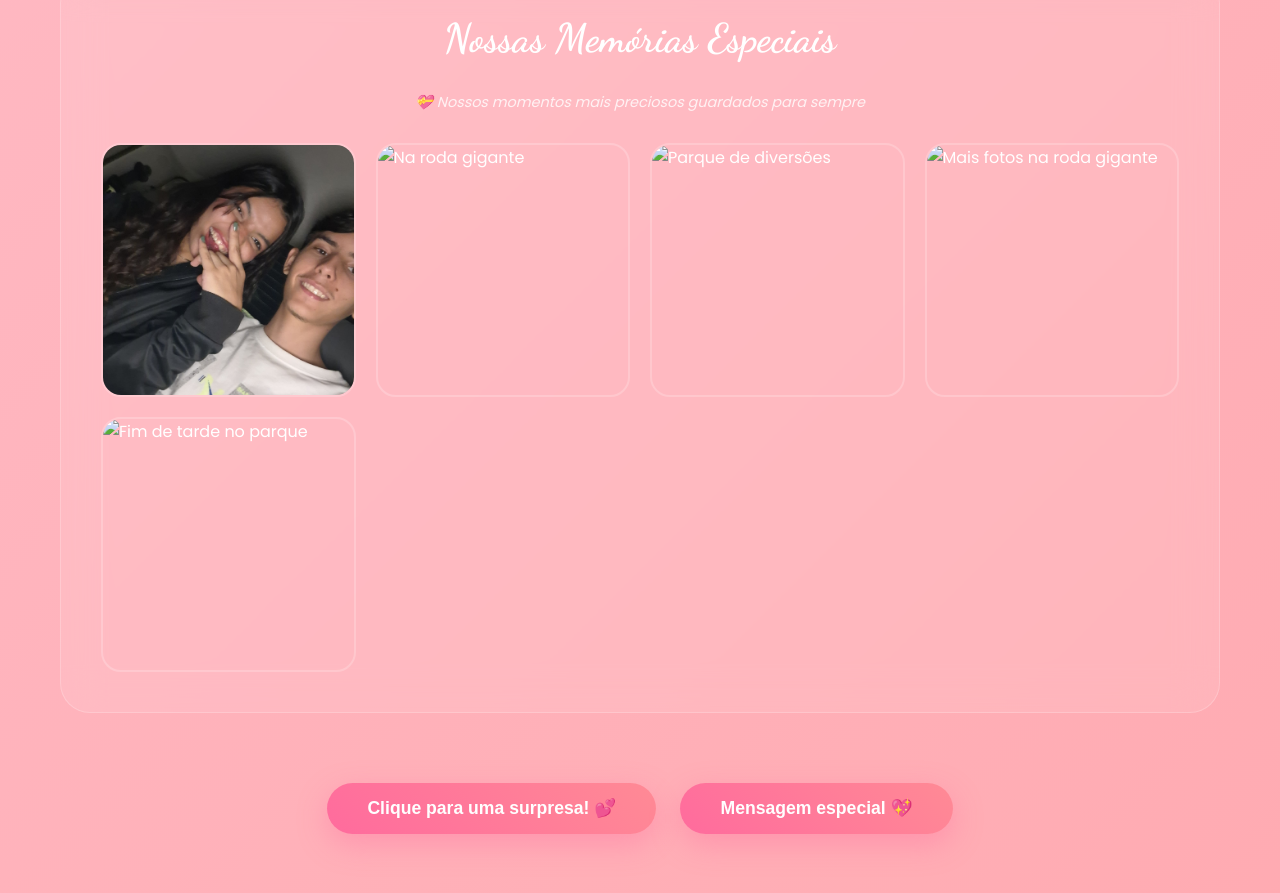
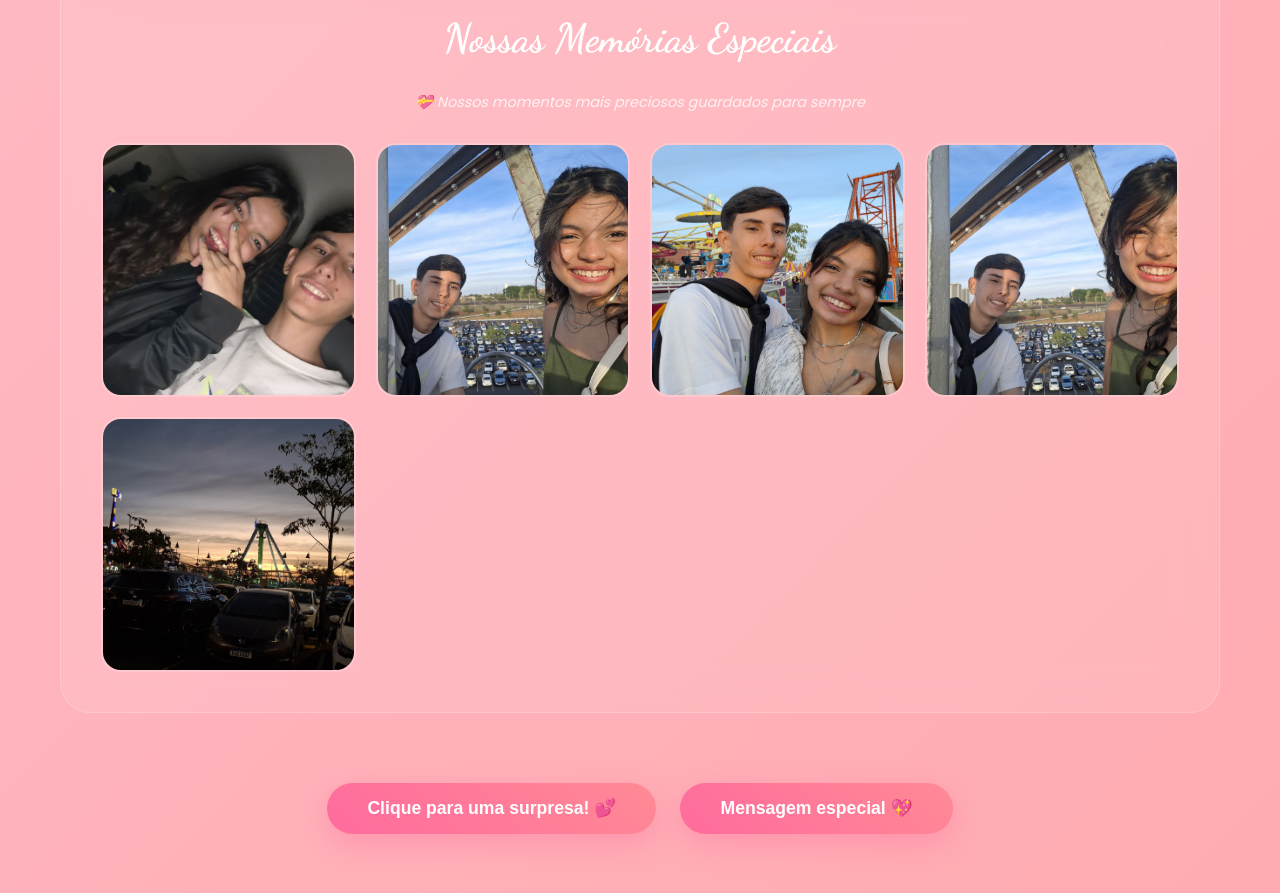
Before and after one commit to kaiquext01/Amor, a plain HTML site: page index.html in a window 1280 px wide. Shown: the part 1933-2826 px from the top of the page. Drawn offline with Linux system fonts and the light colour scheme.

Commit message:
Update index.html

```diff
--- a/index.html
+++ b/index.html
@@ -644,28 +644,28 @@
                 </div>
 
                 <div class="photo-item">
-                    <img src="fotos/foto2.jpg" alt="Na roda gigante" loading="lazy">
+                    <img src="fotos/2.jpeg" alt="Na roda gigante" loading="lazy">
                     <div class="photo-overlay">
                         <div class="photo-caption">Na roda gigante 🎡💕</div>
                     </div>
                 </div>
 
                 <div class="photo-item">
-                    <img src="fotos/foto3.jpg" alt="Parque de diversões" loading="lazy">
+                    <img src="fotos/3.jpeg" alt="Parque de diversões" loading="lazy">
                     <div class="photo-overlay">
                         <div class="photo-caption">Parque de diversões 🎉🎡😍</div>
                     </div>
                 </div>
 
                 <div class="photo-item">
-                    <img src="fotos/foto4.jpg" alt="Mais fotos na roda gigante" loading="lazy">
+                    <img src="fotos/4.jpeg" alt="Mais fotos na roda gigante" loading="lazy">
                     <div class="photo-overlay">
                         <div class="photo-caption">Mais momentos incríveis 💕☺️📸</div>
                     </div>
                 </div>
 
                 <div class="photo-item">
-                    <img src="fotos/foto5.jpg" alt="Fim de tarde no parque" loading="lazy">
+                    <img src="fotos/5.jpeg" alt="Fim de tarde no parque" loading="lazy">
                     <div class="photo-overlay">
                         <div class="photo-caption">Fim de tarde mágico 🌅🌖🥹</div>
                     </div>
```
